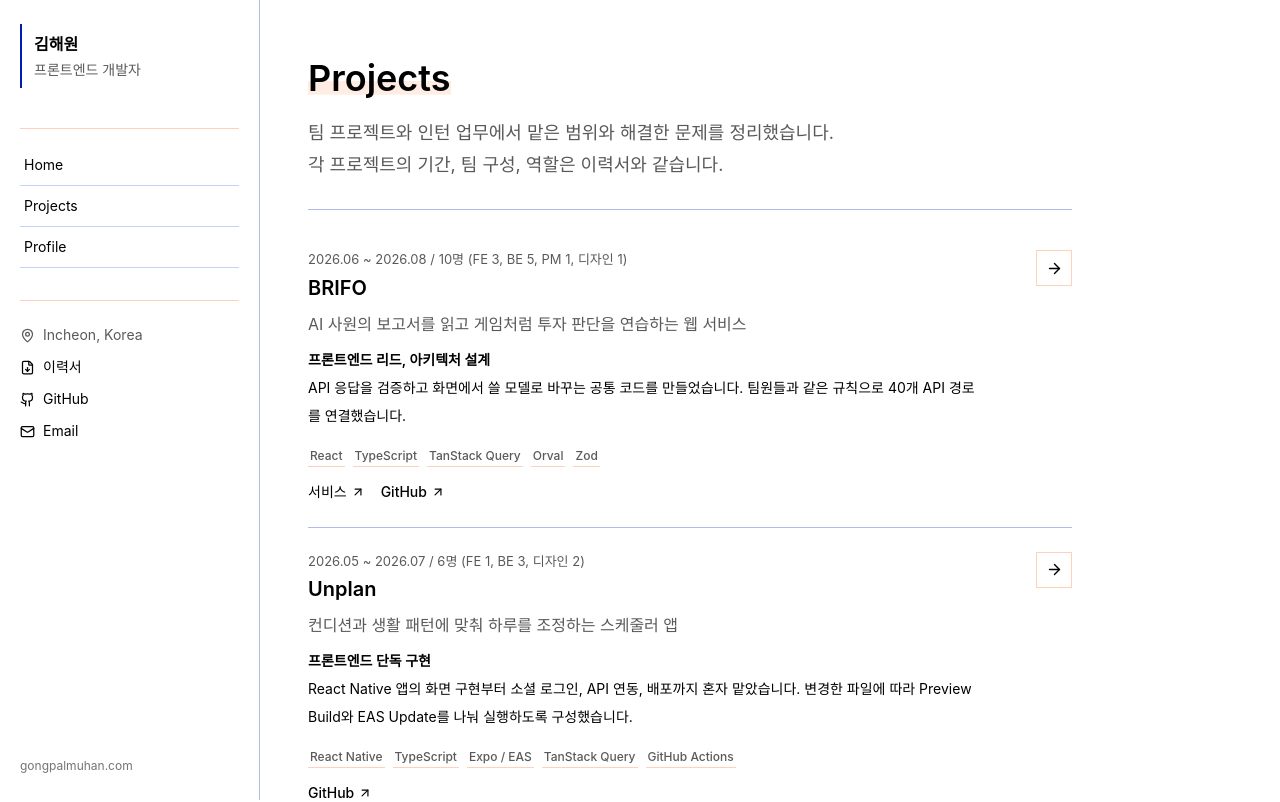
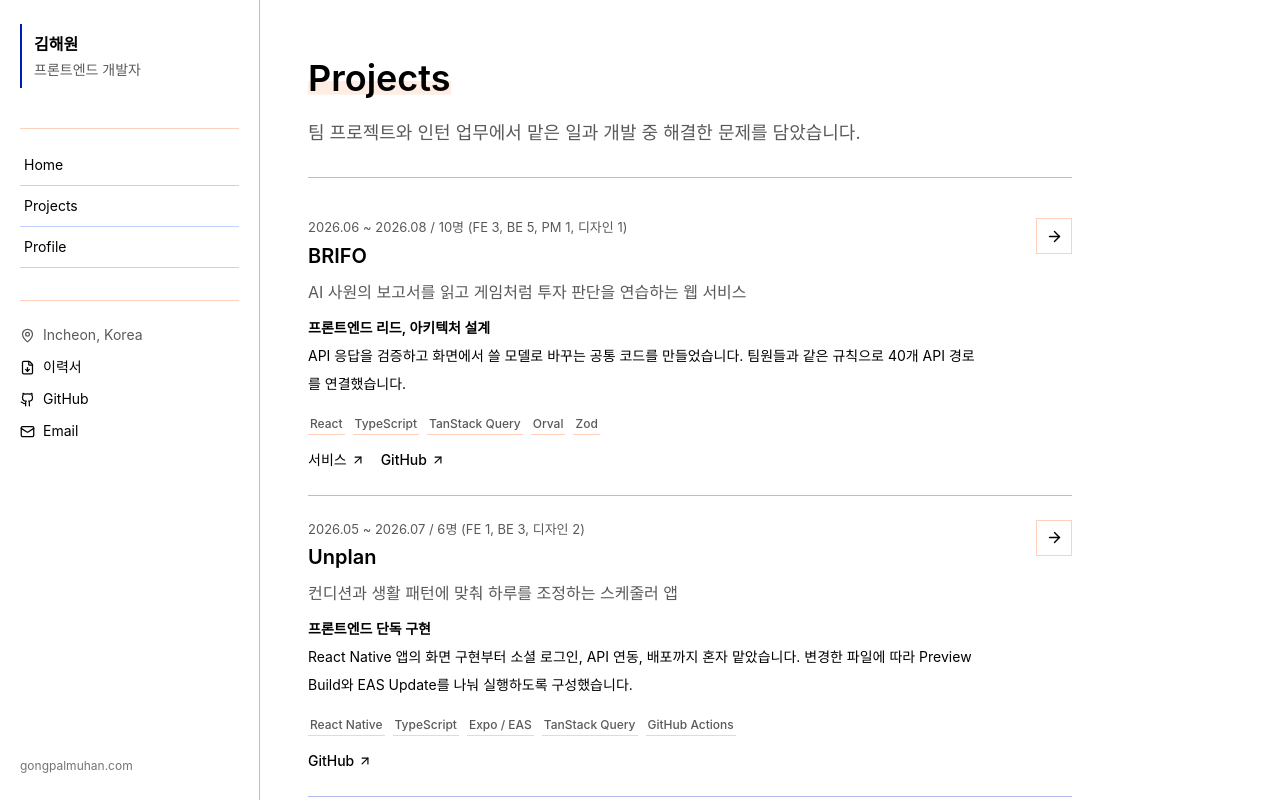
Before and after one commit to haewonwon/gongpalmuhan.com, a Next.js app: page /ko/projects in a window 1280 px wide. Shown: the top 802 px of the page. Built offline with nearby package versions, Linux system fonts and the light colour scheme.

Commit message:
docs: 프로젝트 목록 소개 문구를 수정

```diff
--- a/src/app/[locale]/projects/page.tsx
+++ b/src/app/[locale]/projects/page.tsx
@@ -20,7 +20,7 @@ export default async function ProjectsPage({ params }: ProjectsPageProps) {
     <div>
       <SectionTitle
         title="Projects"
-        description={`팀 프로젝트와 인턴 업무에서 맡은 범위와 해결한 문제를 정리했습니다.\n각 프로젝트의 기간, 팀 구성, 역할은 이력서와 같습니다.`}
+        description="팀 프로젝트와 인턴 업무에서 맡은 일과 개발 중 해결한 문제를 담았습니다."
       />
       <div>
         {projects.map((project) => (
```
